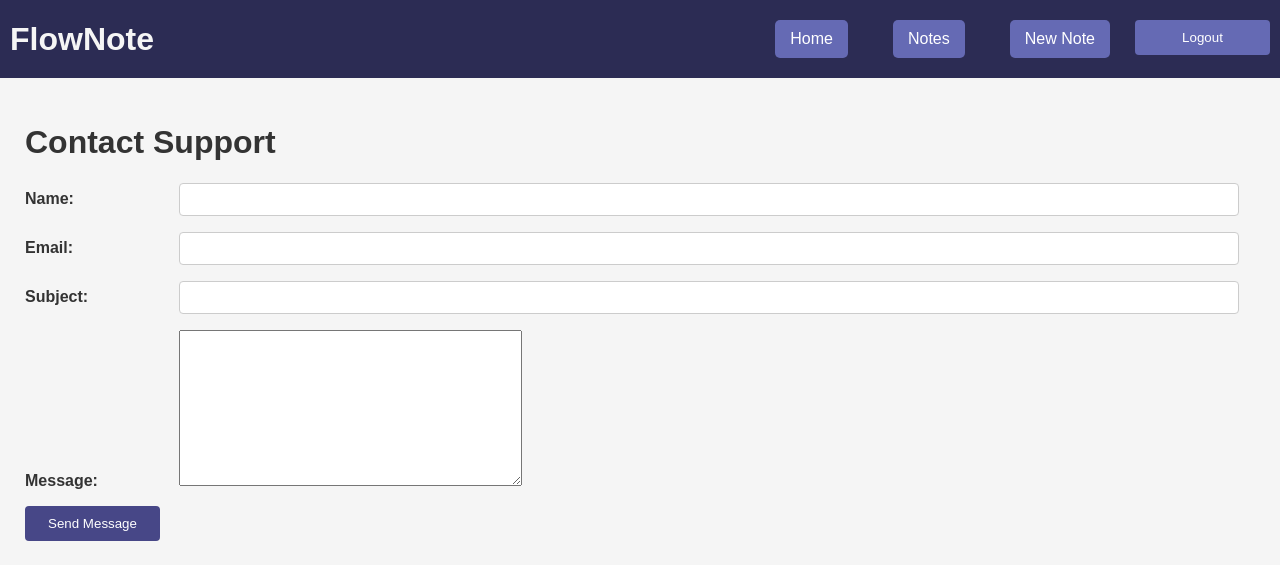
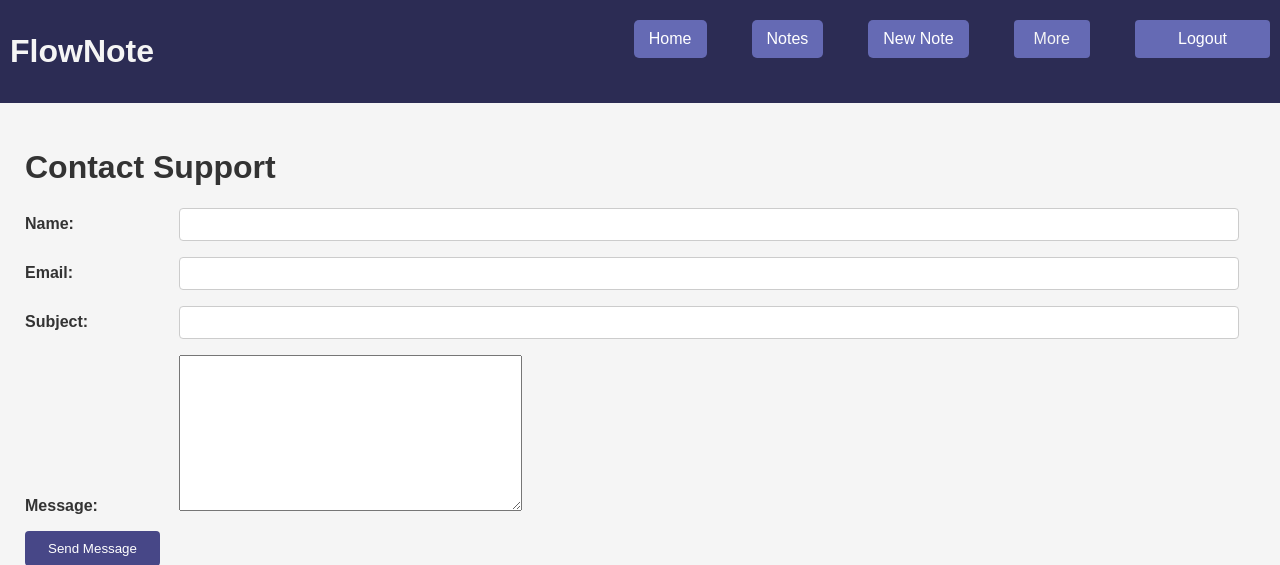
Before and after one commit to sjpope/FlowNote, a Django app: page /notes/contact/ in a window 1280 px wide. Shown: the top 565 px of the page. Run offline with Django 5.2, Linux system fonts and the light colour scheme; the visitor is signed in with stand-in values (Sample User, id 1); parts of the project's set-up code (start-up, migrations or seed data) failed here and were passed over; some libraries are stand-ins or nearby versions.

Commit message:
Implemented Dropdown tab and Created about page

```diff
--- a/AIEngine/config.py
+++ b/AIEngine/config.py
@@ -2,5 +2,5 @@ from transformers import GPT2LMHeadModel, GPT2Tokenizer
 import os
 """ Load GPT-2 Model and Tokenizer Globally """
 
-tokenizer = GPT2Tokenizer.from_pretrained(os.getenv('MODEL_PATH'))
-model = GPT2LMHeadModel.from_pretrained(os.getenv('TOKENIZER_PATH'))
+tokenizer = GPT2Tokenizer.from_pretrained(os.getenv('TOKENIZER_PATH'))
+model = GPT2LMHeadModel.from_pretrained(os.getenv('MODEL_PATH'))
--- a/notes/forms.py
+++ b/notes/forms.py
@@ -1,6 +1,6 @@
 from os import name
 
-from attr import fields
+# from attr import fields
 from .models import *
 
 from django import forms
--- /dev/null
+++ b/notes/templates/about.html
@@ -0,0 +1,6 @@
+{% extends 'base.html' %}
+{% load static %}
+
+{% block content %}
+
+{% endblock %}
--- a/notes/templates/base.html
+++ b/notes/templates/base.html
@@ -55,10 +55,17 @@
                     {% if user.is_authenticated %}
                         <li><a href="{% url 'notes:note_list' %}" class="{% if request.path == '/notes/list/' %}active{% endif %}">Notes</a></li>
                         <li><a href="{% url 'notes:create_note' %}" class="{% if request.path == '/notes/create/' %}active{% endif %}">New Note</a></li>
+                        <li class="dropdown">
+                            <button class="dropdown-btn" >More</button>
+                            <div class="dropdown-content">
+                                <a href="{% url 'notes:profile' %}">Profile</a>
+                                <a href="{% url 'notes:about' %}">About</a>
+                            </div>
+                        </li>
                         {% comment %} <li><a href="{% url 'notes:search' %}" class="{% if request.path == '/notes/search/' %}active{% endif %}">Search</a></li> {% endcomment %}
-                        <form action="{% url 'notes:logout' %}" method="post">
+                        <form style="padding-left: 35px;" action="{% url 'notes:logout' %}" method="post">
                             {% csrf_token %}
-                            <button type="submit">Logout</button>
+                            <button class="dropdown-btn"  type="submit">Logout</button>
                         </form>
                     {% else %}
                         <a href="{% url 'notes:login' %}">Login</a>
@@ -69,6 +76,62 @@
                 </ul>
             </nav>
         </div>
+        <style>
+            .dropdown {
+            position: relative;
+            display: inline-block;
+            }
+            .dropdown a {
+            color: var(--navbar-text-color);
+            }
+
+            .dropdown-content {
+            display: none;
+            position: absolute;
+            background-color: var(--navbar-bg-color);
+            box-shadow: 0 4px 8px rgba(0, 0, 0, 0.1);
+            min-width: 160px;
+            padding: 12px;
+            border-radius: 4px;
+            z-index: 1;
+            }
+
+            .dropdown-content a {
+            color: var(--navbar-text-color);
+            padding: 10px 20px;
+            margin-bottom: 25px;
+            text-decoration: none;
+            display: block;
+            transition: color 0.3s ease;
+            }
+
+            .dropdown-content a:hover {
+            color: #faf13c;
+            }
+
+            .dropdown:hover .dropdown-content {
+            display: block;
+            }
+
+            .dropdown-btn {
+            display: inline-block;
+            background-color: var(--navbar-link-bg-color);
+            color: var(--navbar-text-color);
+            padding: 10px 20px;
+            margin-bottom: 25px;
+            text-decoration: none;
+            display: block;
+            transition: color 0.3s ease;
+            border: none;
+            font-size: 16px;
+            border-radius: 4px;
+            }
+
+            .dropdown-btn:hover {
+            color: #e6b237;
+            }
+
+        </style>
     </header>
 
     <div id="content" class="container">
--- a/notes/urls.py
+++ b/notes/urls.py
@@ -52,6 +52,7 @@ urlpatterns = [
     path('accounts/profile/', profile, name='profile'),
     path('accounts/profile/update-theme/', update_theme, name='update_theme'),
     path('contact/', views.contact, name='contact'),
+    path('about/', views.about, name='about'),
     path('update-username/', views.update_username, name='update_username'),
 
     # Search URLs
--- a/notes/views.py
+++ b/notes/views.py
@@ -194,6 +194,9 @@ def group_list(request):
     groups = NoteGroup.objects.all()
     return render(request, 'group/group_list.html', {'groups': groups})
 
+def about(request):
+    return render(request, 'about.html')
+
 class NoteSearchView(ListView):
     model = Note
     template_name = 'note_search.html'
```
Also changed, not shown: requirements.txt (+105 -21 lines).
